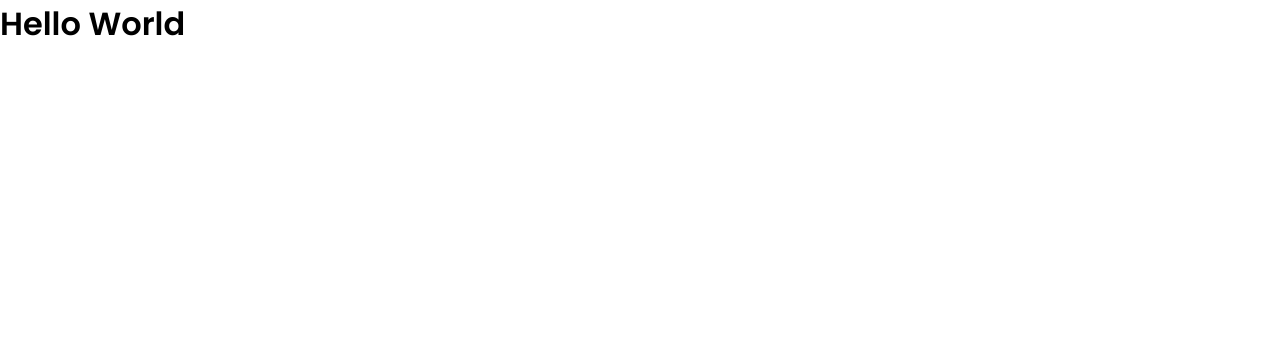
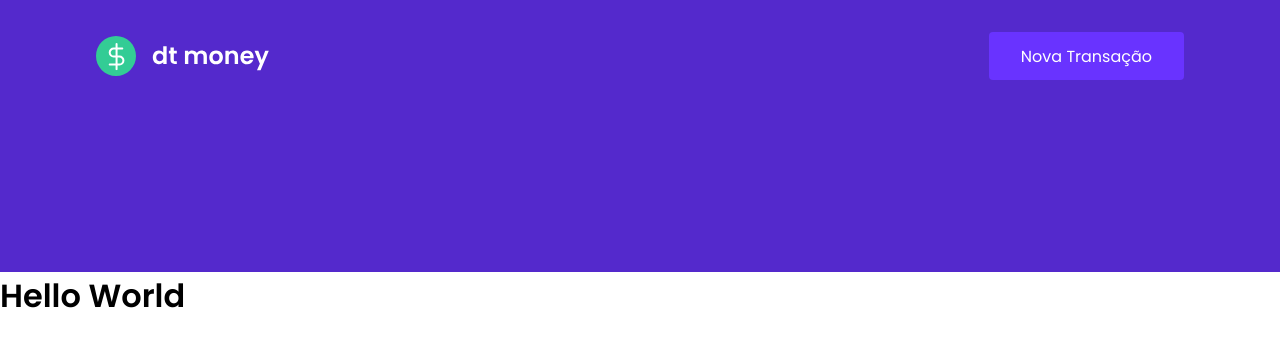
Before and after one commit to ThallesLana/dtmoney, a React (Create React App) app: page / in a window 1280 px wide. Shown: the top 346 px of the page. Built offline with nearby package versions, Linux system fonts and the light colour scheme.

Commit message:
header da aplicação

```diff
--- a/src/App.tsx
+++ b/src/App.tsx
@@ -1,10 +1,13 @@
+import { Header } from "./components/Header";
 import { GlobalStyle } from "./styles/global";
 
 export function App() {
   return (
-    <div className="App">
+    // fragment
+    <>
+      <Header />
       <h1>Hello World</h1>
       <GlobalStyle />
-    </div>
+    </>
   );
 }
--- /dev/null
+++ b/src/components/Header/index.tsx
@@ -0,0 +1,15 @@
+import logoImg from '../../assets/logo.svg';
+import { Container, Content } from './styles';
+
+export function Header() {
+    return (
+        <Container>
+            <Content>
+                <img src={logoImg} alt="dt money"/>
+                <button type="button">
+                    Nova Transação
+                </button>
+            </Content>
+        </Container>
+    )
+}
--- /dev/null
+++ b/src/components/Header/styles.ts
@@ -0,0 +1,32 @@
+import styled from "styled-components";
+
+export const Container = styled.header`
+    background:  var(--blue);
+`;
+
+export const Content = styled.div`
+    max-width: 1120px;
+    margin: 0 auto;
+
+    padding: 2rem 1rem 12rem;
+    display: flex;
+    align-items: center;
+    justify-content: space-between;
+
+    button {
+        font-size: 1rem;
+        color: #FFF;
+        background-color: var(--blue-light);
+        border: 0;
+        padding: 0 2rem;
+        border-radius: 0.25rem;
+        height: 3rem;
+
+        transition: filter 0.2s;
+
+        &:hover {
+            filter: brightness(0.9);
+        }
+    }
+
+`;
```
